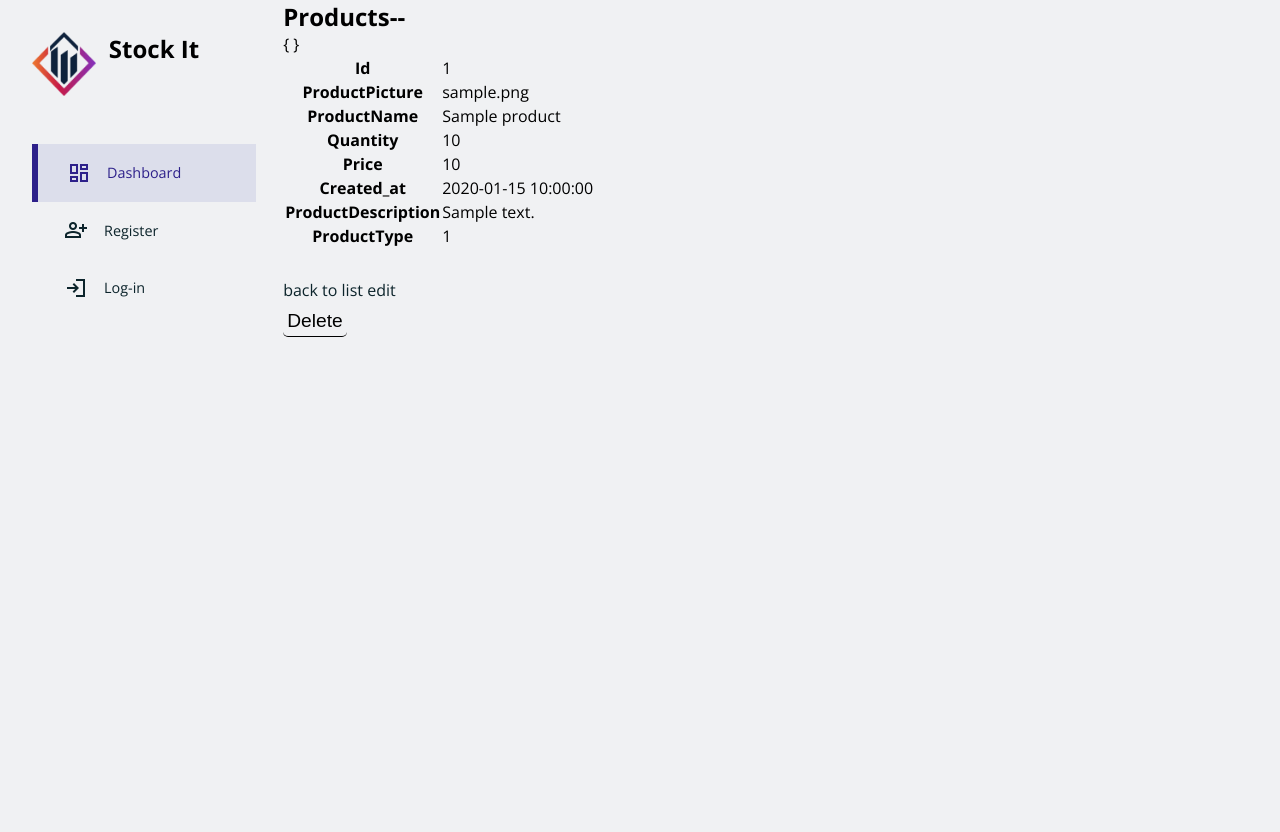
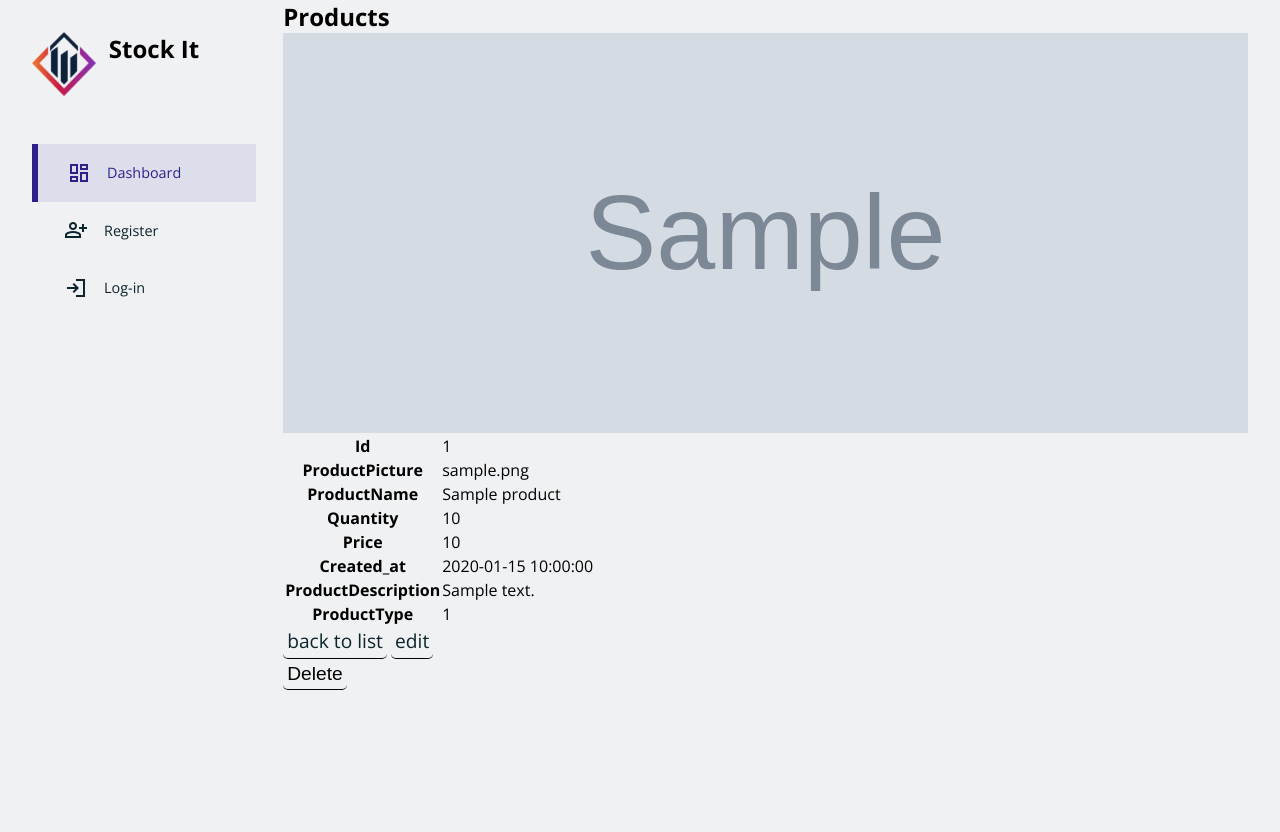
Before and after one commit to a-laarabi/Stock_it-symfony-, a Symfony app: template templates/products/show.html.twig in a window 1280 px wide. Run offline with Twig, Linux system fonts and the light colour scheme; the template is opened without the code that fills it: most values are stand-ins (such as "Sample title", 1, 10 or a date in 2020); grey boxes marked "Sample" are stand-in pictures; some libraries are stand-ins or nearby versions.

Commit message:
Update templates

```diff
--- a/templates/home_page/index.html.twig
+++ b/templates/home_page/index.html.twig
@@ -39,7 +39,7 @@
         {% for product in products %}
             <div class="product-item">
                 <a href="{{ path('app_products_show', {'id': product.id}) }}">
-                <img class ="card-img-top" src="{{ product.productPicture }}" alt="{{ product.productName }}">
+                <img class ="card-img-top" src="{{asset('assets/products/')}}{{product.productPicture}}" alt="{{ product.productName }}">
                 <div class="inside-product-item">
                     <h2 class="card-title">{{ product.productName }}</h2>
                     <ul class="info">
--- a/templates/products/edit.html.twig
+++ b/templates/products/edit.html.twig
@@ -9,7 +9,7 @@
 
     {{ include('products/_form.html.twig', {'button_label': 'Update'}) }}
 
-    <a href="{{ path('app_products_index') }}">back to list</a>
+    <a class="btn" href="{{ path('app_products_index') }}">back to list</a>
 
     {{ include('products/_delete_form.html.twig') }}
 {% endblock %}
--- a/templates/products/index.html.twig
+++ b/templates/products/index.html.twig
@@ -26,15 +26,15 @@
         {% for product in products %}
             <tr>
                 <td>{{ product.id }}</td>
-                <td><img src="{{ product.productPicture }}" alt="{{ product.productName }}"></td>
+                <td><img src="{{asset('assets/products/')}}{{product.productPicture}}" alt="{{ product.productName }}"></td>
                 <td>{{ product.productName }}</td>
                 <td>{{ product.quantity }}</td>
                 <td>{{ product.price }}</td>
                 <td>{{ product.createdAt ? product.createdAt|date('d-m-Y') : '' }}</td>
                 <td>{{ product.type.id  }}</td>
                 <td>
-                    <a href="{{ path('app_products_show', {'id': product.id}) }}">show</a>
-                    <a href="{{ path('app_products_edit', {'id': product.id}) }}">edit</a>
+                    <a class="btn" href="{{ path('app_products_show', {'id': product.id}) }}">show</a>
+                    <a class="btn" href="{{ path('app_products_edit', {'id': product.id}) }}">edit</a>
                 </td>
             </tr>
         {% else %}
--- a/templates/products/new.html.twig
+++ b/templates/products/new.html.twig
@@ -9,5 +9,6 @@
 
     {{ include('products/_form.html.twig') }}
 
-    <a href="{{ path('app_products_index') }}">back to list</a>
+    <a class="btn" href="{{ path('app_products_index') }}">back to list</a>
+
 {% endblock %}
--- a/templates/products/show.html.twig
+++ b/templates/products/show.html.twig
@@ -2,9 +2,12 @@
 
 {% block title %}Products{% endblock %}
 
+{% block sectionTitle %}ShowAllProducts{% endblock %}
+
 {% block body %}
-    <h1>Products--</h1>
+    <h1>Products</h1>
 
+    <img src="{{ asset('assets/products/')}}{{product.productPicture}}" alt="{{ product.productName }}">
     <table class="table">
         <tbody>
             <tr>
@@ -37,17 +40,14 @@
             </tr>
             <tr>
                 <th>ProductType</th>
-                { <td>{{ product.type.id }}</td> }
+                <td>{{ product.type.id }}</td>
             </tr>
         </tbody>
     </table>
-    <pre>
-        {{ dump(product) }}
-    </pre>
 
-    <a href="{{ path('app_products_index') }}">back to list</a>
+    <a class="btn" href="{{ path('app_products_index') }}">back to list</a>
 
-    <a href="{{ path('app_products_edit', {'id': product.id}) }}">edit</a>
+    <a class="btn" href="{{ path('app_products_edit', {'id': product.id}) }}">edit</a>
 
     {{ include('products/_delete_form.html.twig') }}
 {% endblock %}
```
